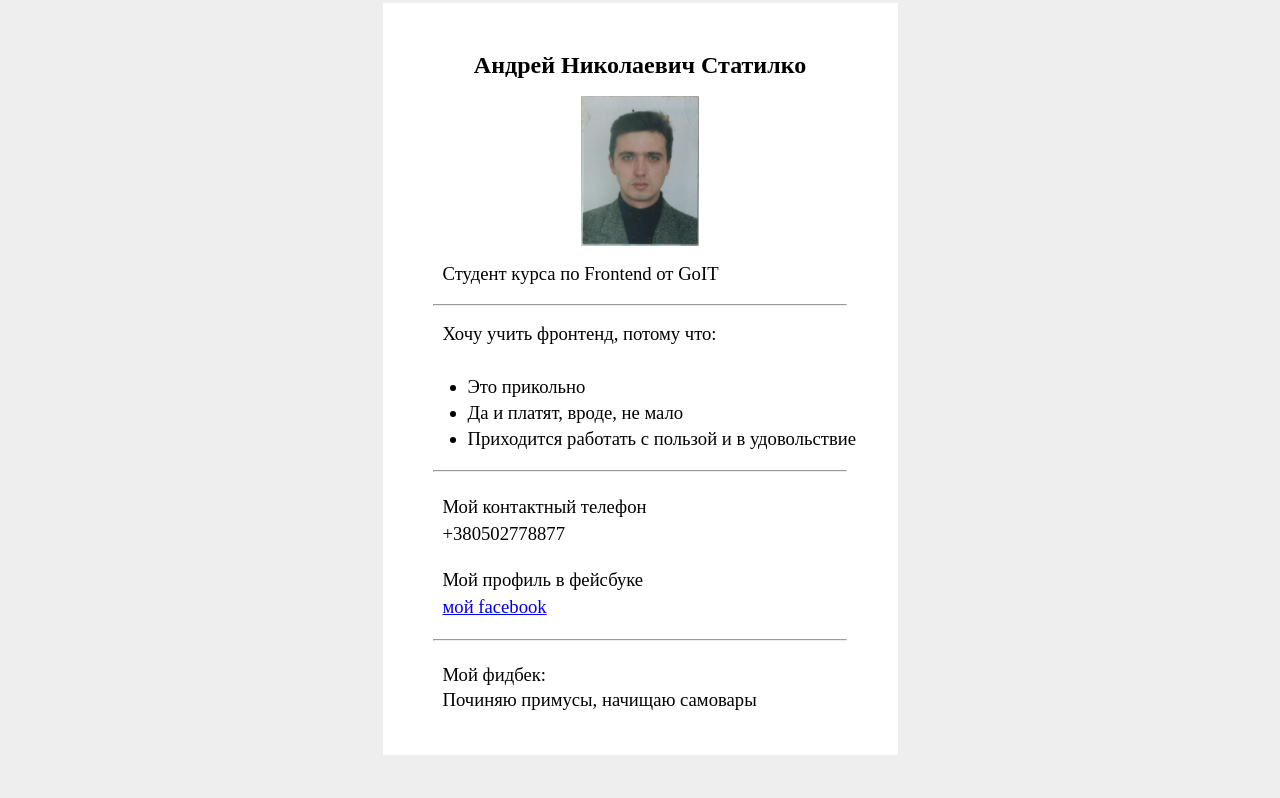
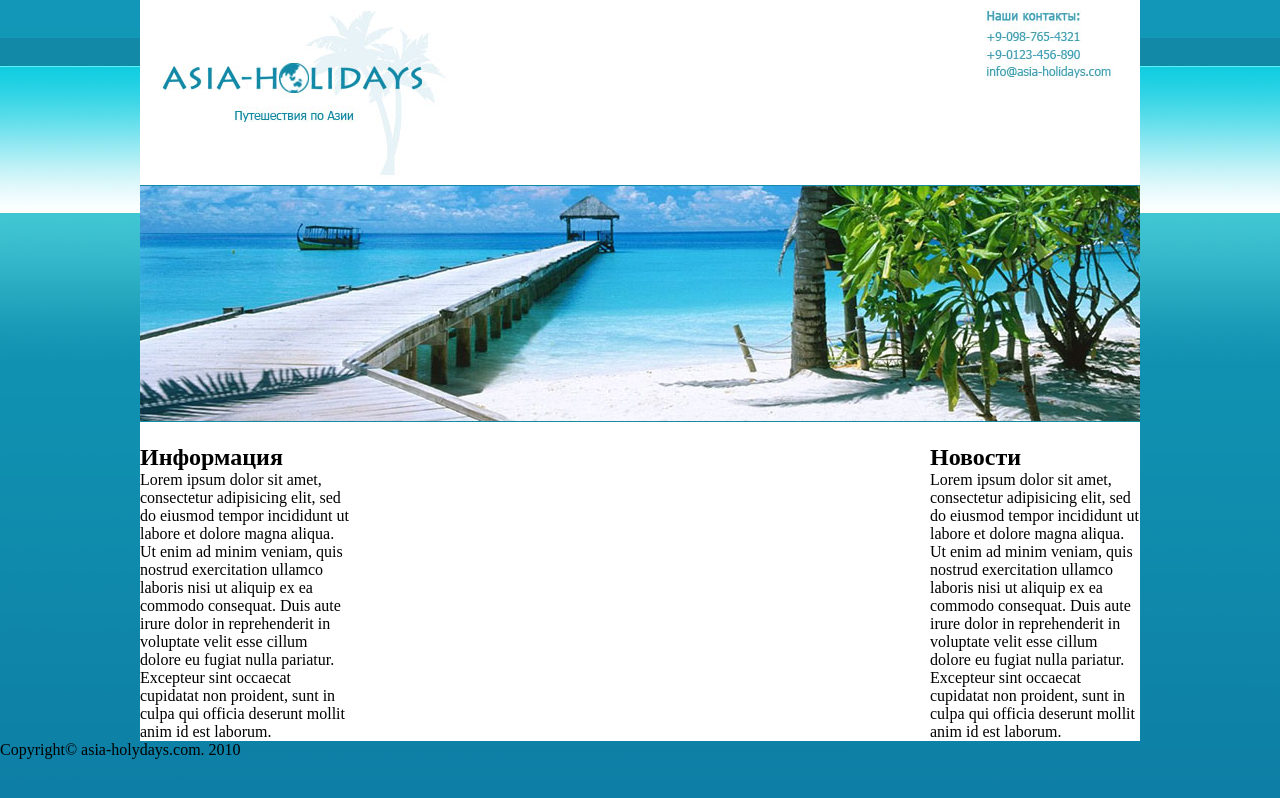
Before and after one commit to Statilko/HW_TechSkills, a plain HTML site: page index.html in a window 1280 px wide. Drawn offline with Linux system fonts and the light colour scheme.

Commit message:
unable to make menu visible

```diff
--- a/css/style.css
+++ b/css/style.css
@@ -1,40 +1,70 @@
-body {
-  margin: 0px;
-  background: #eeeeee;
+*
+{
+  margin: 0;
+  padding: 0;
 }
-h2 {
-  text-align: center;
+body
+{
+  background-color: #000;
+  background-image: url("../img/background.jpg");
 }
-hr {
-  width: 412px;
+.base_box
+{
+  margin: 0 auto;
+  width: 1000px;
+  background-color: white;
+  position: relative;
 }
-img {
-  height: 150px;
+.logo
+{
+  margin-top: 10px;
+  margin-left: 20px;
+}
+.contacts
+{
+  position: absolute;
+  top: 10px;
+  right: 20px;
+}
+.clearfix:after
+{
+  content: '';
+  clear: both;
   display: block;
-  margin: 0 auto;
 }
-ul {
-  padding-top: 10px;
-  margin-left: 25px;
-  line-height: 26px;
+.topmenu
+{
+  list-style: none;
 }
-.base_box {
-  margin: 3px auto;
-  padding-top: 32px;
-  width: 515px;
-  height: 720px;
-  background: white;
-  line-height: 130%;
+.topmenu li
+{
+  display: block;
+  float: left;
+  padding: 10 30;
+  font-family: sans-serif;
+  color: white;
+  background-color: # 333333;
+  text-decoration: none;
 }
-.content {
-  padding-left: 60px;
-  font-size: 14pt;
+.topmenu li a
+{
+  color: white;
+  text-decoration: none;
 }
-.personal_data_box {
-  margin-top: 21px;
-  line-height: 27px;
+.leftbox
+{
+  clear: both;
+  float: left;
+  width: 21%;
+  background-color: # ffffff;
 }
-.feedback_box {
-  margin-top: 21px;
-  line-height: 25px;
+.rightbox
+{
+  float: right;
+  width: 21%;
+  background-color: # ffffff;
 }
+.footline
+{
+  clear: both;
+}
--- a/index.html
+++ b/index.html
@@ -2,41 +2,56 @@
 <html lang='en'>
 <head>
   <meta charset='UTF-8'>
-  <title>Statilko Andrey</title>
+  <title>Asia-Holidays</title>
   <link rel="stylesheet" href="css/style.css"></style>
 </head>
 <body>
 <div class="base_box">
-  <h2>Андрей Николаевич Статилко</h2>
-    <img src="images/Statilko_Andrey.jpg" alt="Мое фото" title="Я"/>
-  <p class="content">Студент курса по Frontend от GoIT</p>
-  <hr>
-  <p class="content">
-    Хочу учить фронтенд, потому что:
-  </p>
-  <p class="content"><ul class="content">
-    <li>Это прикольно</li>
-    <li>Да и платят, вроде, не мало</li>
-    <li>Приходится работать с пользой и в удовольствие</li>
-  </ul></p>
-  <hr>
-  <div class="personal_data_box">
-  <p class="content">
-    Мой контактный телефон<br>
-    +380502778877
-  </p>
-  <p class="content">
-    Мой профиль в фейсбуке<br>
-    <a href="https://www.facebook.com/andrey.statilko" target="blank">мой facebook</a>
-  </p>
-  </div>
-  <hr>
-  <div class="feedback_box">
-  <p class="content">
-    Мой фидбек:<br>
-    Починяю примусы, начищаю самовары
-  </p>
- </div>
+
+    <div class="logo_contacts">
+       <img class="logo" src="img/logo.jpg" alt="" />
+       <img class="contacts" src="img/contacts.jpg" />
+       <img class="base_photo" src="img/base_photo.jpg" />
+    </div>
+
+    <div class="container clearfix">
+     <div class="blockmenu">
+       <nav class="topmenu">
+         <ul>
+           <li><a href="#">Главная</a></li>
+           <li><a href="#">Путешествие</a></li>
+           <li><a href="#">Услуги</a></li>
+           <li><a href="#">Партнерам</a></li>
+           <li><a href="#">Отзывы клиентов</a></li>
+           <li><a href="#">О нас</a></li>
+           <li><a href="#">Контакты</a></li>
+        </ul>
+      </nav>
+     </div>
+
+     <div class="leftbox">
+       <h2>Информация</h2>
+       <p>Lorem ipsum dolor sit amet, consectetur adipisicing elit,
+         sed do eiusmod tempor incididunt ut labore et dolore magna aliqua.
+         Ut enim ad minim veniam, quis nostrud exercitation ullamco laboris
+          nisi ut aliquip ex ea commodo consequat. Duis aute irure dolor in
+          reprehenderit in voluptate velit esse cillum dolore eu fugiat nulla
+          pariatur. Excepteur sint occaecat cupidatat non proident, sunt in
+          culpa qui officia deserunt mollit anim id est laborum.</p>
+     </div>
+
+     <div class="rightbox">
+       <h2>Новости</h2>
+       <p>Lorem ipsum dolor sit amet, consectetur adipisicing elit, sed do
+         eiusmod tempor incididunt ut labore et dolore magna aliqua. Ut enim
+         ad minim veniam, quis nostrud exercitation ullamco laboris nisi ut
+          aliquip ex ea commodo consequat. Duis aute irure dolor in
+          reprehenderit in voluptate velit esse cillum dolore eu fugiat nulla
+          pariatur. Excepteur sint occaecat cupidatat non proident, sunt in
+          culpa qui officia deserunt mollit anim id est laborum.</p>
+     </div>
+   </div>
 </div>
+<p class="footline">Copyright&copy asia-holydays.com. 2010</p>
 </body>
 </html>
```
Also changed, not shown: images/Statilko_Andrey.jpg (deleted), img/background.jpg (added), img/base_photo.jpg (added), img/contacts.jpg (added), img/logo.jpg (added).
